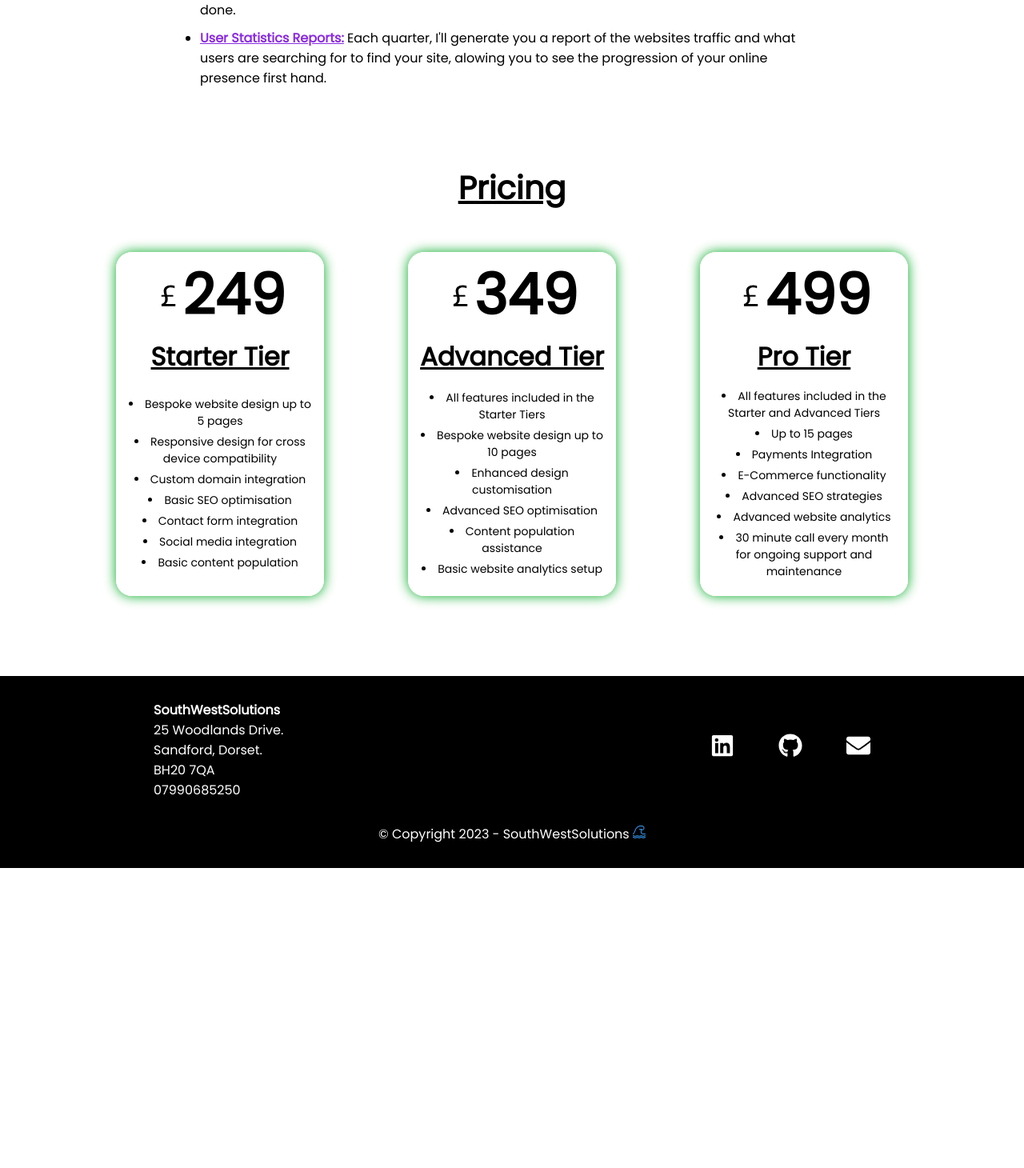
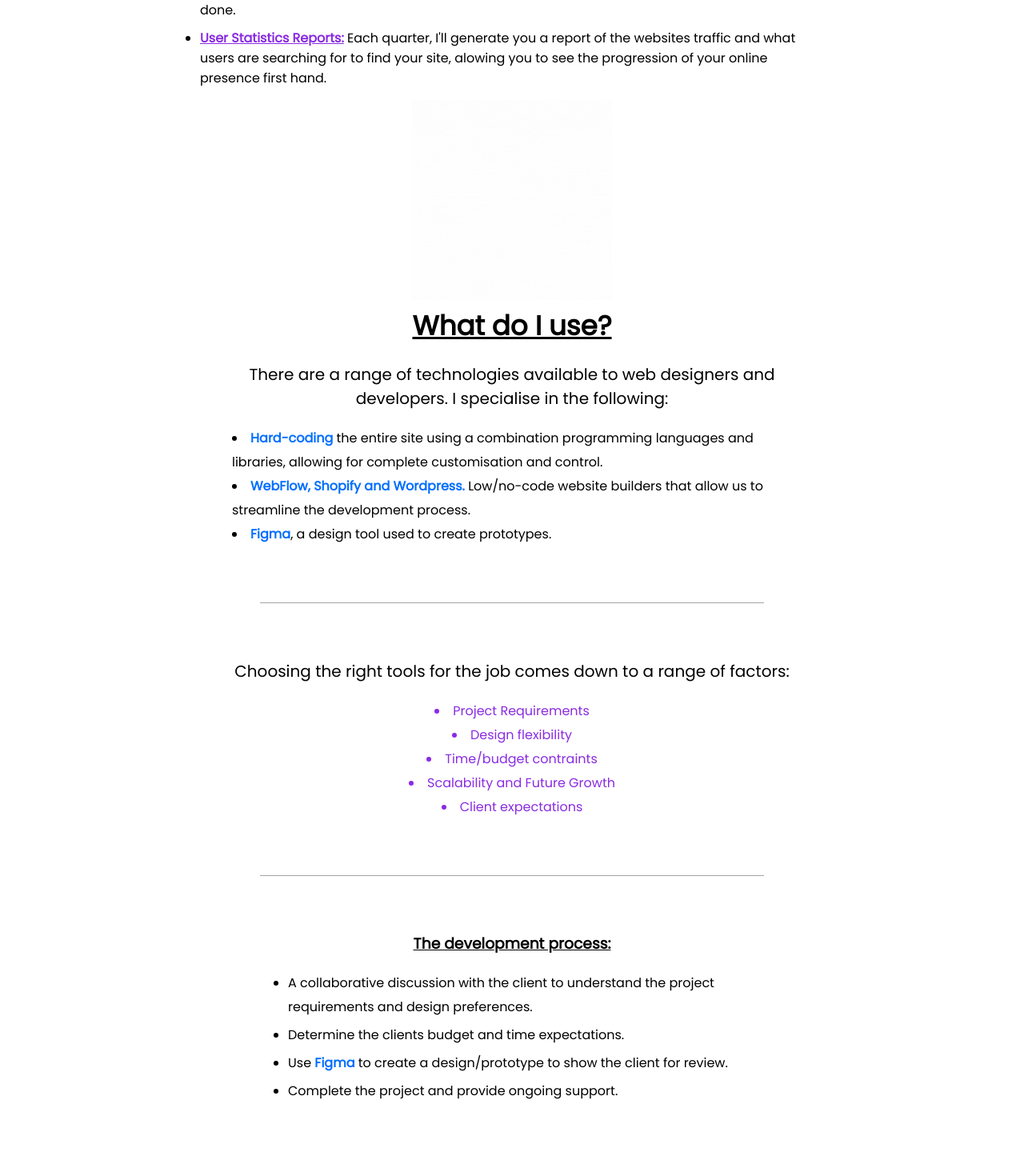
Before and after one commit to ajammyfish/VoltTechSolutions, a Next.js app: page /about/webdesign in a window 1280 px wide. Shown: the part 790-2250 px from the top of the page at 80% size. Before the commit the page ends 1875 px from the top, so only its background shows below. Built offline with nearby package versions, Linux system fonts and the light colour scheme.

Commit message:
wd-blog & wd-info

```diff
--- a/src/app/about/webdesign/page.jsx
+++ b/src/app/about/webdesign/page.jsx
@@ -3,6 +3,8 @@ import Image from "next/image"
 import Price from "@/app/components/Price"
 import { FaBolt } from 'react-icons/fa'
 import {BsTsunami} from 'react-icons/bs'
+
+import gif from '../../../imgs/sws.gif'
 
 import { motion } from "framer-motion"
 
@@ -45,6 +47,53 @@ const WebDesign = () => {
             </div>
         </motion.div>
 
+        <div className="swsdiv">
+            <Image src={gif} className="wd-sws"/>
+        </div>
+
+        <motion.div
+            initial={{ opacity: 0, y: 100 }}
+            transition={{ duration: 1, delay: 0.5 }}
+            whileInView={{ opacity: 1, y: 0 }}
+            viewport={{ once: true }}
+        >
+            <div className="wd-tools">
+                <h1>What do I use?</h1>
+                <p>
+                    There are a range of technologies available to web designers and developers. I specialise in the following:
+                </p>
+                <ul>
+                    <li><b>Hard-coding</b> the entire site using a combination programming languages and libraries, allowing for complete customisation and control.</li>
+                    <li><b>WebFlow, Shopify and Wordpress.</b> Low/no-code website builders that allow us to streamline the development process.</li>
+                    <li><b>Figma</b>, a design tool used to create prototypes.</li>
+                </ul>
+                <div className="wd-line"></div>
+
+                <p>
+                    Choosing the right tools for
+                    the job comes down to a range of factors:
+                </p>
+                <ul style={{textAlign: 'center'}}>
+                    <li className="wdtli">Project Requirements</li>
+                    <li className="wdtli">Design flexibility</li>
+                    <li className="wdtli">Time/budget contraints</li>
+                    <li className="wdtli">Scalability and Future Growth</li>
+                    <li className="wdtli">Client expectations</li>
+                </ul>
+                <div className="wd-line"></div>
+
+
+                <h3 style={{textAlign: 'center', textDecoration: 'underline', marginBottom: '20px'}}>The development process:</h3>
+                <ul style={{width: '80%', margin: 'auto'}}>
+                    <li style={{marginBottom: '5px', listStyle: 'outside'}}>A collaborative discussion with the client to understand the project requirements and design preferences.</li>
+                    <li style={{marginBottom: '5px', listStyle: 'outside'}}>Determine the clients budget and time expectations.</li>
+                    <li style={{marginBottom: '5px', listStyle: 'outside'}}>Use <b>Figma</b> to create a design/prototype to show the client for review.</li>
+                    <li style={{marginBottom: '5px', listStyle: 'outside'}}>Complete the project and provide ongoing support.</li>
+                </ul>
+
+            </div>
+        </motion.div>
+
         <div className="wd-prices">
             <h1 className="wdp-header">Pricing</h1>
             <div className="price-cards">
@@ -65,7 +114,7 @@ const WebDesign = () => {
                     <li>Content population assistance</li>
                     <li>Basic website analytics setup</li>
                     </ul>} />
-                <Price price={499} title={'Pro Tier'} description={<ul>
+                <Price price={599} title={'Pro Tier'} description={<ul>
                     <li>All features included in the Starter and Advanced Tiers</li>
                     <li>Up to 15 pages</li>
                     <li>Payments Integration</li>
@@ -75,7 +124,6 @@ const WebDesign = () => {
                     <li>30 minute call every month for ongoing support and maintenance</li>
                     </ul>} />
             </div>
-
         </div>
     </div>
   )
--- a/src/app/globals.css
+++ b/src/app/globals.css
@@ -575,6 +575,11 @@ nav {
     font-size: 17px;
 }
 
+
+.homesws {
+    text-align: center;
+}
+
 .home-content {
     width: 95%;
     margin: auto;
@@ -583,7 +588,6 @@ nav {
     grid-template-columns: 50% 50%;
     max-width: 1100px;
     margin-top: 120px;
-    margin-bottom: 100px;
     height: 100%;
 }
 
@@ -612,7 +616,6 @@ nav {
     display: flex;
     width: 95%;
     margin: auto;
-    margin-top: 100px;
     justify-content: space-between;
     max-width: 900px;
 }
@@ -1097,6 +1100,59 @@ form button {
     border-radius: 20px;
 }
 
+.wd-tools {
+    width: 700px;
+    max-width: 95%;
+    margin: auto;
+    margin-bottom: 100px;
+}
+
+.wd-tools h1 {
+    text-decoration: underline;
+    text-align: center;
+    margin-bottom: 10px;
+    font-size: 34px !important;
+}
+
+.wd-tools p {
+    margin-bottom: 20px;
+    margin-top: 20px;
+    font-size: 20px;
+    text-align: center;
+}
+
+.wd-line {
+    height: 1px;
+    width: 90%;
+    margin: auto;
+    background-color: rgb(164, 164, 164);
+    margin-top: 70px;
+    margin-bottom: 70px;
+}
+
+.wd-tools b {
+    color: rgb(0, 110, 255);
+}
+
+.wd-tools ul {
+    line-height: 30px;
+    list-style: inside;
+}
+
+.wdtli {
+    color: blueviolet;
+}
+
+.swsdiv {
+    text-align: center;
+}
+
+.wd-sws {
+    width: 250px;
+    height: auto;
+    margin: auto;
+}
+
 .wd-prices {
     text-align: center;
     margin-top: 80px;
```
Also changed, not shown: src/app/blog/custom-web-design-vs-website-builders/page.jsx (+20 -22 lines), src/app/page.js (+16 -7 lines), src/imgs/sws.gif (added).
